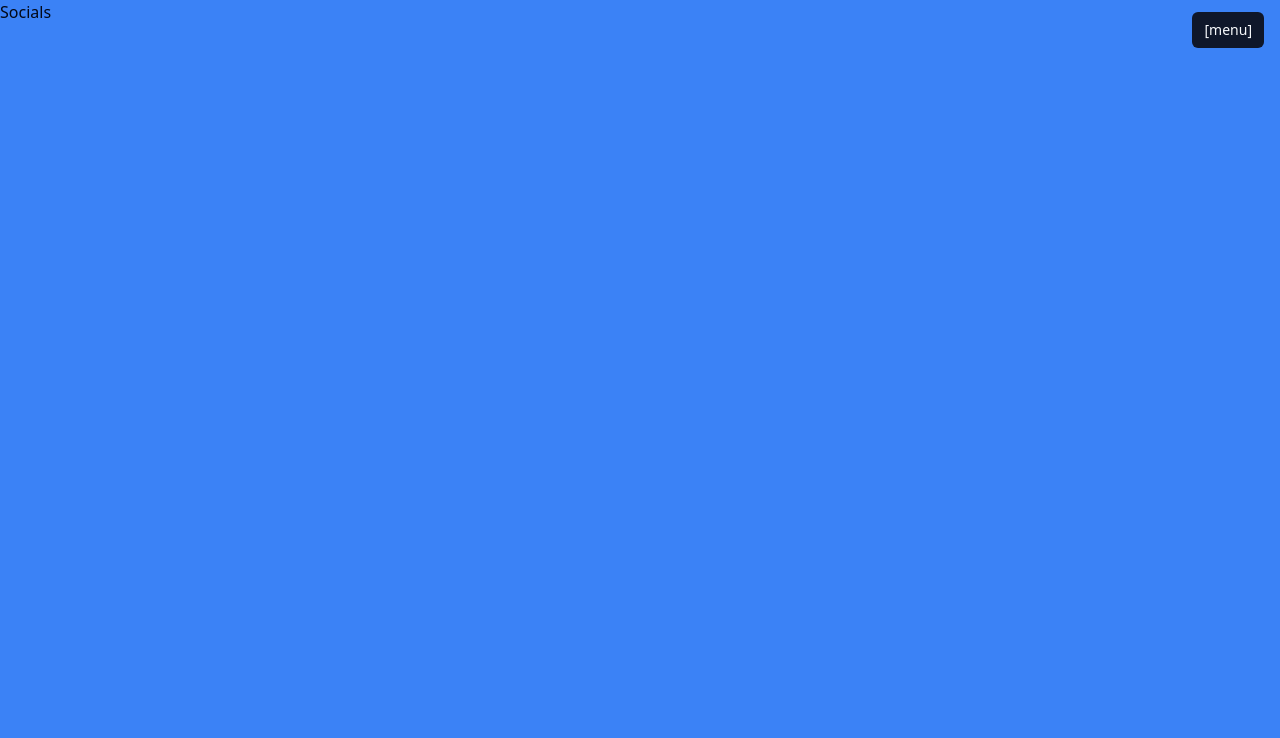
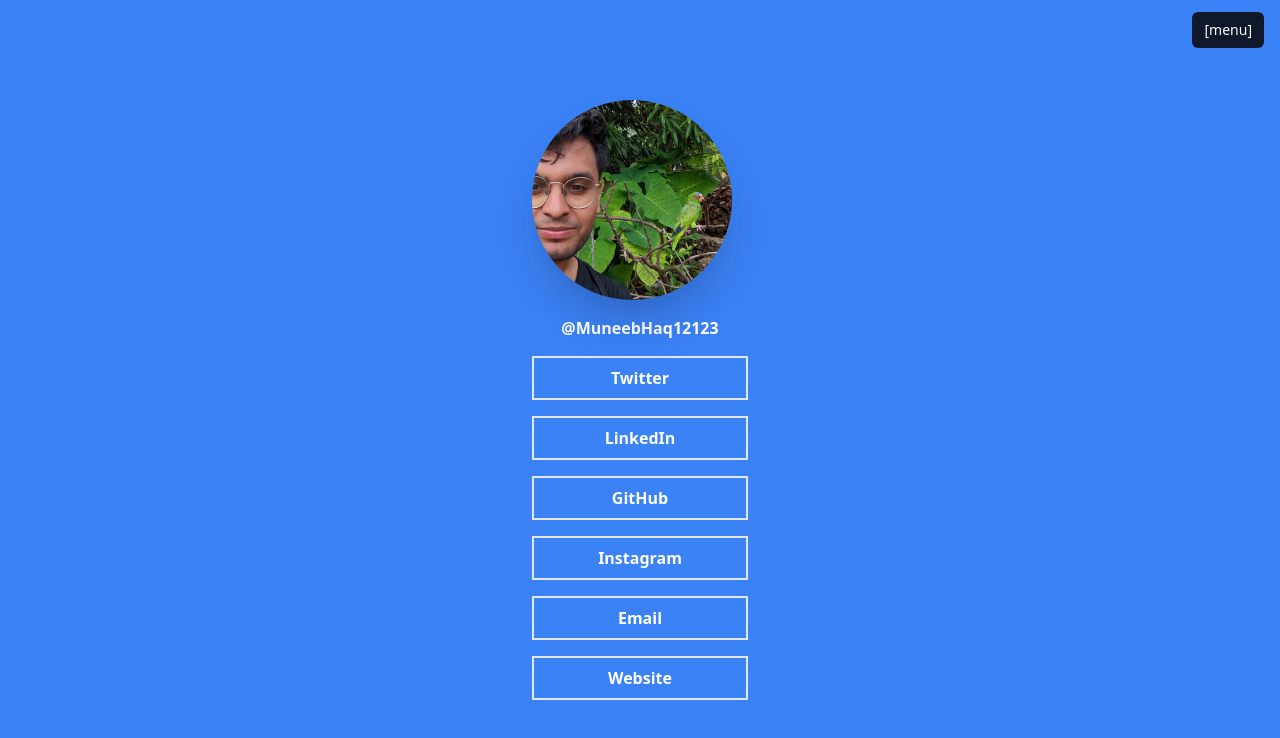
Before and after one commit to muh5329/Monkey-Factory, a Next.js app: page /socials in a window 1280 px wide. Shown: the top 738 px of the page. Built offline with nearby package versions, Linux system fonts and the light colour scheme.

Commit message:
socials linked tree style page

```diff
--- a/src/app/socials/page.tsx
+++ b/src/app/socials/page.tsx
@@ -3,8 +3,49 @@ import Image from 'next/image'
 export default function SocialsPage
   () {
   return (
-    <main className="flex h-dvh bg-blue-500 ">
-      Socials
-    </main>
+    <main className="flex items-center justify-center h-dvh bg-blue-500  ">
+      <div className='flex flex-col gap-4  ' >
+
+        <div className='rounded-full w-[200px] h-[200px] shadow-2xl overflow-hidden relative'>
+          <Image
+            src="/images/me.png"
+            layout='fill'
+            objectFit='cover'
+            alt="Picture of the author"
+          />
+        </div>
+
+        <div className='text-white font-bold text-center '>
+          @MuneebHaq12123
+        </div>
+
+        <div className=' pt-2 pb-2 pl-16 pr-16 border-2 border-white-500 text-white font-bold text-center '>
+          Twitter
+        </div>
+
+        <div className=' pt-2 pb-2 pl-16 pr-16 border-2 text-white font-bold border-white-500 text-center '>
+          LinkedIn
+        </div>
+
+        <div className=' pt-2 pb-2 pl-16 pr-16 border-2 border-white-500 text-white font-bold text-center '>
+          GitHub
+        </div>
+
+        <div className=' pt-2 pb-2 pl-16 pr-16 border-2 border-white-500 text-white font-bold text-center '>
+          Instagram
+        </div>
+
+        <div className=' pt-2 pb-2 pl-16 pr-16 border-2 border-white-500 text-white font-bold text-center '>
+          Email
+        </div>
+
+        <div className=' pt-2 pb-2 pl-16 pr-16 border-2 border-white-500 text-white font-bold text-center '>
+          Website
+        </div>
+
+
+      </div>
+
+    </main >
   );
 }
```
